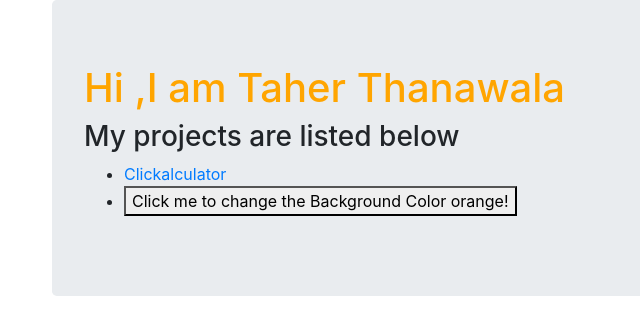
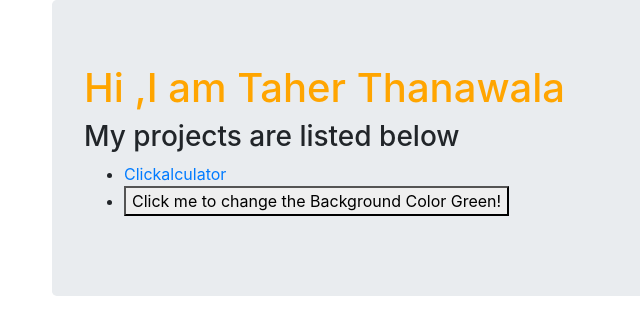
Before and after one commit to Ytthanawala/Ytthanawala.github.io, a plain HTML site: page index.html in a window 1280 px wide. Shown: the full height of the page, 33-673 px from the left. Drawn offline with nearby package versions, Linux system fonts and the light colour scheme.

Commit message:
Update index.html

```diff
--- a/index.html
+++ b/index.html
@@ -25,7 +25,7 @@
                     </li>
 
                     <li>
-                      <button>Click me to change the Background Color orange!</button>
+                      <button>Click me to change the Background Color Green!</button>
                     </li>
                   </ul>
                 </div>
```
